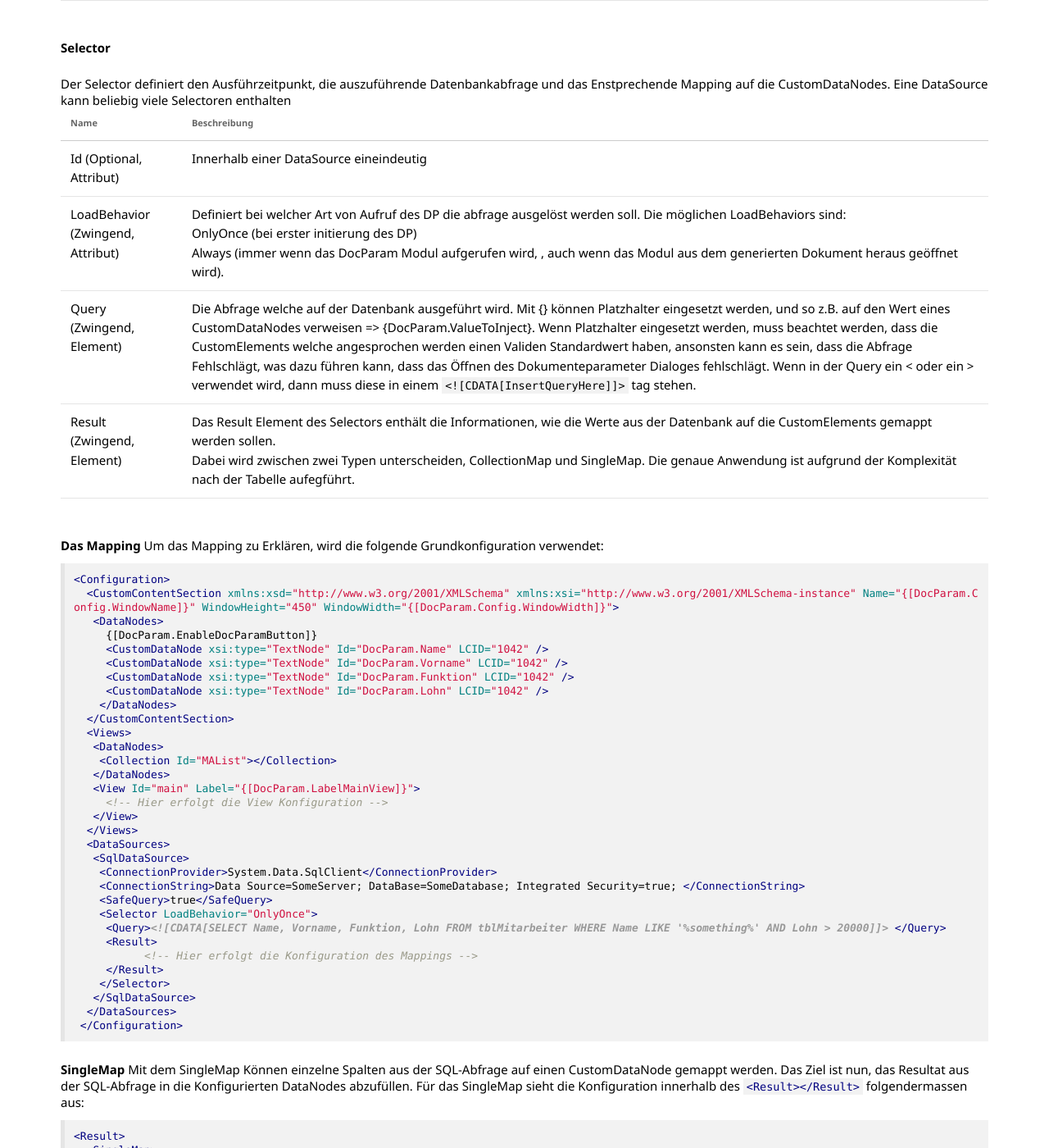
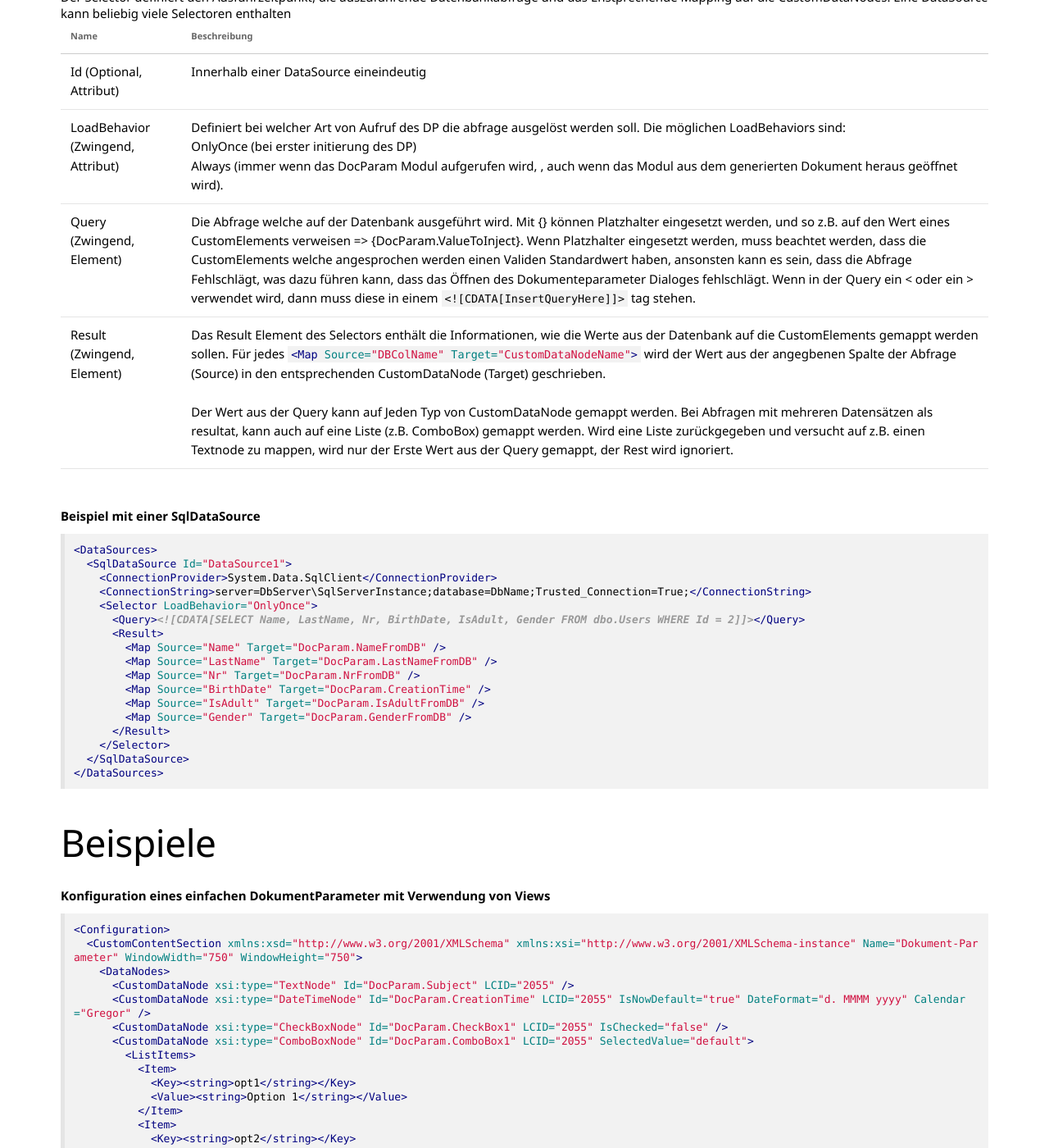
Before and after one commit to primesoft-group/oneoffixx-docs, a Jekyll site: the page built from _pages/docfunc/de/df-documentparameter.md, in a window 1280 px wide and 1400 px high, scrolled down 14459 px. Shown: the whole window at 82% size. Built offline with Jekyll 4.4.1, drawn with Linux system fonts in a browser that asks for light colours; nearby versions of some CDN libraries; some web fonts are replaced; our own code applies the rules of GitHub Pages for plain Markdown files; some of the changed text lies outside the part shown.

Commit message:
undo changes to DF DP

````diff
--- a/_pages/docfunc/de/df-documentparameter.md
+++ b/_pages/docfunc/de/df-documentparameter.md
@@ -1,4 +1,3 @@
-
 ---
 layout: page
 title: Dokumentenparameter
@@ -193,7 +192,7 @@ Diese Controls besitzen alle ein "Value"-Attribut, welches als initialer Wert ge
 {:.table .table-striped}
 |  __Name__                     		 	 					|  __Beschreibung__  |
 |    ----								 	 					|        ----        |
-|  TextBox: Einzeilige oder mehrzeilige Texteingabe				|  `<TextBox Value="Text" Id="DocParam.Subject" Lines="2" Mask="000.0000.0000.00" />`{:.language-xml}<br>Value = Vordefiniert, wird aber ignoriert wenn es eine CustomDataNode mit der Id gibt.<br>Lines = Anzahl an Zeilen - Standard ist 1.<br><span class="label label-info">NEU ab 3.2.1</span> Mask = Eingabe-Maske, erleichtert die Eingabe, z. B. für eine AHV-Nummer (Mask="000.0000.0000.00"), für die Syntax und die Möglichkeiten siehe [hier: Xceed WPF Toolkit, MaskedTextBox, Supported Masks](https://github.com/xceedsoftware/wpftoolkit/wiki/MaskedTextBox#supported-masks)<br> Validierung: Verbindet man das TextBox Control an eine CustomDataNode vom Typ Text werden die Validierungsoptionen von dort übernommen.  |
+|  TextBox: Einzeilige oder mehrzeilige Texteingabe				|  `<TextBox Value="Text" Id="DocParam.Subject" Lines="2" Mask="000.0000.0000.00" />`{:.language-xml}<br>Value = Vordefiniert, wird aber ignoriert wenn es eine CustomDataNode mit der Id gibt.<br>Lines = Anzahl an Zeilen - Standard ist 1.<br><span class="label label-info">NEU ab 3.2.1</span> Mask = Eingabe-Maske, erleichtert die Eingabe, z. B. für eine AHV-Nummer (Mask="000.0000.0000.00"), für die Syntax und die Möglichkeiten siehe [hier: Xceed WPF Toolkit, MaskedTextBox, Supported Masks](https://github.com/xceedsoftware/wpftoolkit/wiki/MaskedTextBox#supported-masks)<br> Validierung: Verbindet man das TextBox Control an eine CustomDataNode vom Typ Text werden die Validierungsoptionen von dort übernommen.  |
 |  CheckBox: Auswahlkasten - oder halt CheckBox					|  `<CheckBox Id="DocParam.Erweitert" Label="Notizen" />`{:.language-xml}<br>Label = Beschreibung, erscheint rechts von der CheckBox  |
 |  ComboBox: Auswahlliste										|  `<ComboBox Value="0" IsInvalidWhenValue="0" Id="DocParam.Typ">`{:.language-xml}<br>&nbsp;`<Item Label="Bitte wählen" Value="0" />`{:.language-xml}<br>&nbsp;`<Item Label="Stufe 1" Value="1" />`{:.language-xml}`</ComboBox>`{:.language-xml} <br> Die Werte für die ComboBox können entweder im CustomDataNode definiert werden, oder in der View. Die Liste der Werte wird aus dem CustomDataNode übernommen, auch wenn in der View eine Liste definiert wurde. Wenn die Liste in der View definiert wird, dann muss der CustomDataNode ein TextNode sein, damit die Liste aus der View verwendet werden kann. Beispiele dazu finden sie am Ende dieser Seite. Wenn der CustomDataNode ein ComboBoxNode ist, dann wird das Feld bei Verwendung im Word als Auswahlbox dargestellt, wenn der CustomDataNode ein TextNode ist und die Liste der Werte in der View definiert werden, so wird bei Verwendung des Feldes im Word nur der Text der ausgewählten Option als Text abgefüllt.<br><br> Value = Ausgewähltes Element (muss als Item beschrieben sein)<br>IsInvalidWhenValue = Wenn das ausgewählte Element diesen Wert hat, ist das Control nicht "valide", d.h. man kann das Dokument nicht erzeugen<br>Item.Label = Text, welcher angezeigt wird<br>Item.Value = Wert, wenn ausgewählt<br> IsEditable = true/false - wenn true, kann selbst ein Text eingegeben werden
 |  DatePicker: Datumsauswahl									|  `<DatePicker Id="DocParam.ErstellDatum" />`{:.language-xml}  |
@@ -402,13 +401,8 @@ Die Grundstruktur für eine DataSource-Anbindung sieht folgendermassen aus:
   <Selector LoadBehavior="Value">
    <Query />
    <Result>
-   <!-- Pro Selektor kann entweder ein SingleMap oder ein CollectionMap definiert werden -->
-    <SingleMap>
-	  <Map Source="ColumnName1" Target="CustomDataNode1" />
-	  <Map Source="ColumnName2" Target="CustomDataNode2" />
-    </SingleMap>
-    <CollectionMap id="IdOfCollection">
-	</CollectionMap>
+    <Map Source="ColumnName1" Target="CustomDataNode1" />
+    <Map Source="ColumnName2" Target="CustomDataNode2" />
    </Result>
   </Selector>
  </DataSource>
@@ -446,97 +440,30 @@ Der Selector definiert den Ausführzeitpunkt, die auszuführende Datenbankabfrag
 |    ----			|        ----        |
 |  Id (Optional, Attribut)					| Innerhalb einer DataSource eineindeutig |
 | LoadBehavior (Zwingend, Attribut) 		| Definiert bei welcher Art von Aufruf des DP die abfrage ausgelöst werden soll. Die möglichen LoadBehaviors sind: <br>OnlyOnce (bei erster initierung des DP) <br> Always (immer wenn das DocParam Modul aufgerufen wird, , auch wenn das Modul aus dem generierten Dokument heraus geöffnet wird).
-|  Query (Zwingend, Element)				| Die Abfrage welche auf der Datenbank ausgeführt wird. Mit {} können Platzhalter eingesetzt werden, und so z.B. auf den Wert eines CustomDataNodes verweisen => {DocParam.ValueToInject}. Wenn Platzhalter eingesetzt werden, muss beachtet werden, dass die CustomElements welche angesprochen werden einen Validen Standardwert haben, ansonsten kann es sein, dass die Abfrage Fehlschlägt, was dazu führen kann, dass das Öffnen des Dokumenteparameter Dialoges fehlschlägt. Wenn in der Query ein < oder ein > verwendet wird, dann muss diese in einem `<![CDATA[InsertQueryHere]]>` tag stehen.|
-|  Result (Zwingend, Element) 		 		| Das Result Element des Selectors enthält die Informationen, wie die Werte aus der Datenbank auf die CustomElements gemappt werden sollen. <br> Dabei wird zwischen zwei Typen unterscheiden,    CollectionMap und SingleMap. Die genaue Anwendung ist aufgrund der Komplexität nach der Tabelle aufegführt. |
+|  Query (Zwingend, Element)				| Die Abfrage welche auf der Datenbank ausgeführt wird. Mit {} können Platzhalter eingesetzt werden, und so z.B. auf den Wert eines CustomElements verweisen => {DocParam.ValueToInject}. Wenn Platzhalter eingesetzt werden, muss beachtet werden, dass die CustomElements welche angesprochen werden einen Validen Standardwert haben, ansonsten kann es sein, dass die Abfrage Fehlschlägt, was dazu führen kann, dass das Öffnen des Dokumenteparameter Dialoges fehlschlägt. Wenn in der Query ein < oder ein > verwendet wird, dann muss diese in einem `<![CDATA[InsertQueryHere]]>` tag stehen.|
+|  Result (Zwingend, Element) 		 		| Das Result Element des Selectors enthält die Informationen, wie die Werte aus der Datenbank auf die CustomElements gemappt werden sollen. Für jedes `<Map Source="DBColName" Target="CustomDataNodeName">`{:.language-xml} wird der Wert aus der angegbenen Spalte der Abfrage (Source) in den entsprechenden CustomDataNode (Target) geschrieben.<br><br>Der Wert aus der Query kann auf Jeden Typ von CustomDataNode gemappt werden. Bei Abfragen mit mehreren Datensätzen als resultat, kann auch auf eine Liste (z.B. ComboBox) gemappt werden. Wird eine Liste zurückgegeben und versucht auf z.B. einen Textnode zu mappen, wird nur der Erste Wert aus der Query gemappt, der Rest wird ignoriert.  |
 
-__Das Mapping__
-Um das Mapping zu Erklären, wird die folgende Grundkonfiguration verwendet:
+__Beispiel mit einer SqlDataSource__
+
 ```xml
-<Configuration>
-  <CustomContentSection xmlns:xsd="http://www.w3.org/2001/XMLSchema" xmlns:xsi="http://www.w3.org/2001/XMLSchema-instance" Name="{[DocParam.Config.WindowName]}" WindowHeight="450" WindowWidth="{[DocParam.Config.WindowWidth]}">
-   <DataNodes>
-     {[DocParam.EnableDocParamButton]}
-     <CustomDataNode xsi:type="TextNode" Id="DocParam.Name" LCID="1042" />
-     <CustomDataNode xsi:type="TextNode" Id="DocParam.Vorname" LCID="1042" />
-     <CustomDataNode xsi:type="TextNode" Id="DocParam.Funktion" LCID="1042" />
-     <CustomDataNode xsi:type="TextNode" Id="DocParam.Lohn" LCID="1042" />
-    </DataNodes>
-  </CustomContentSection>
-  <Views>
-   <DataNodes>
-    <Collection Id="MAList"></Collection>
-   </DataNodes>
-   <View Id="main" Label="{[DocParam.LabelMainView]}">
-     <!-- Hier erfolgt die View Konfiguration -->
-   </View>
-  </Views>
-  <DataSources>
-   <SqlDataSource>
+<DataSources>
+  <SqlDataSource Id="DataSource1">
     <ConnectionProvider>System.Data.SqlClient</ConnectionProvider>
-    <ConnectionString>Data Source=SomeServer; DataBase=SomeDatabase; Integrated Security=true; </ConnectionString>
-    <SafeQuery>true</SafeQuery>
+    <ConnectionString>server=DbServer\SqlServerInstance;database=DbName;Trusted_Connection=True;</ConnectionString>
     <Selector LoadBehavior="OnlyOnce">
-     <Query><![CDATA[SELECT Name, Vorname, Funktion, Lohn FROM tblMitarbeiter WHERE Name LIKE '%something%' AND Lohn > 20000]]> </Query>
-     <Result>
-	   <!-- Hier erfolgt die Konfiguration des Mappings -->
-     </Result>
+      <Query><![CDATA[SELECT Name, LastName, Nr, BirthDate, IsAdult, Gender FROM dbo.Users WHERE Id = 2]]></Query>
+      <Result>
+        <Map Source="Name" Target="DocParam.NameFromDB" />
+        <Map Source="LastName" Target="DocParam.LastNameFromDB" />
+        <Map Source="Nr" Target="DocParam.NrFromDB" />
+        <Map Source="BirthDate" Target="DocParam.CreationTime" />
+        <Map Source="IsAdult" Target="DocParam.IsAdultFromDB" />
+        <Map Source="Gender" Target="DocParam.GenderFromDB" />
+      </Result>
     </Selector>
-   </SqlDataSource>
-  </DataSources>
- </Configuration>
+  </SqlDataSource>
+</DataSources>
 ```
-
-
-__SingleMap__
-Mit dem SingleMap Können einzelne Spalten aus der SQL-Abfrage auf einen CustomDataNode gemappt werden. Das Ziel ist nun, das Resultat aus der SQL-Abfrage in die Konfigurierten DataNodes abzufüllen. Für das SingleMap sieht die Konfiguration innerhalb des `<Result></Result>`{:.language-xml} folgendermassen aus:
-```xml
-<Result>
-  <SingleMap>
-    <Map Source="Name" Target="DocParam.Name" />
-    <Map Source="Vorname" Target="DocParam.Vorname" />
-    <Map Source="Funktion" Target="DocParam.Funktion" />
-    <Map Source="Lohn" Target="DocParam.Lohn" />
-  </SingleMap>
-</Result>
-```
-Das "Source" Attribut enthält den Namen der Spalte aus der Datenbankabfrage, aus welcher der Wert ausgelesen werden soll. Das "Target" Attribut enthält den Namen des CustomDataNodes, auf welchen der Wert geschrieben werden soll.  Für die entsprechenden CustomDataNodes kann dann auch ein View-Element erstellt werden, um den Wert darzustellen.
-Wird mit einem SingleMap auf einen TextNode gemapt, dann wird jeweils nur der erste Eintrag der Datenbankabfrage beachtet, alle anderen Einträge werden Ignoriert. Wird hingegen auf ein ComboBox gemappt, werden sämtliche Werte aus der Spalte in die ComboBox eingfügt.
-
-__CollectionMap__
-Mit dem CollectionMap kann eine Liste, welche aus der Datenbankabfrage zurückgegeben wird, auf eine Collection geschrieben werden. Die Collection wird mit den Entsprechenden Elementen befüllt. Auf diese Collection kann dann über eine ComboBox zugegriffen werden. Für das CollectionMap sieht die Konfiguration innerhalb des `<Result></Result>`{:.language-xml} folgendermassen aus:
-```xml
-<Result>
-  <CollectionMap Id="MAList" />
-</Result>
-```
-Das ColletionMap braucht nur die Id der entsprechenden Collection auf die die Werte geschrieben werden soll. __Diese Collection ist Zwingend in den ViewDataNodes zu definieren__. Die Collection wird dan folgendermassen befüllt:
-```xml
-<Collection Id="MaList">
-  <Element>
-    <Text Id="Name">Name</Text>
-    <Text Id="Vorname">Vorname</Text>
-    <Text Id="Funktion">Funktion</Text>
-    <Text Id="Lohn">lohn</Text>
-  </Element>
-  <Element>
-    .
-    .
-  </Element>
-   .
-   .
-</Collection>
-```
-Die Id der Text-Elemente innerhalb eines Elementes der Collection enthalten den Namen der Spalte aus der Datenbankabfrage, und entsprechend den Wert welcher der ausgewertete Eintrag in der entsprechenden Spalte der Abfrage enthält. Auf diese Collection kann dann über eine ComboBox folgendermassen zugegriffen werden:
-```xml
-<ComboBox Id="MAList" CollectionLabelMember="Name" CollectionPlaceholder="Select">
-  <CollectionSelectionMap Source="Name" Target="DocParam.Name"></CollectionSelectionMap>
-  <CollectionSelectionMap Source="Vorname" Target="DocParam.Vorname"></CollectionSelectionMap>
-  <CollectionSelectionMap Source="Funktion" Target="DocParam.Funktion"></CollectionSelectionMap>
-  <CollectionSelectionMap Source="Lohn" Target="DocParam.Lohn"></CollectionSelectionMap>
-</ComboBox>
-```
-Der Wert, welcher in der ComboBox angezeigt wird, wird im CollectionLabelMember definiert, hier z.B. ist es der Name.
-Wenn ein Wert in der ComboBox ausgewählt wird, dann werden die Entsprechenden Werte aus der Collection (Source) in die im Mapping definierten CustomDataNodes (Target) geschrieben. Hier ist wieder darauf zu achten, dass die Source dem Namen der Spalte aus der Datenbankabfrage entspricht, und das Target dem Entsprechenden CustomDataNode
 
 ## Beispiele
 
````
